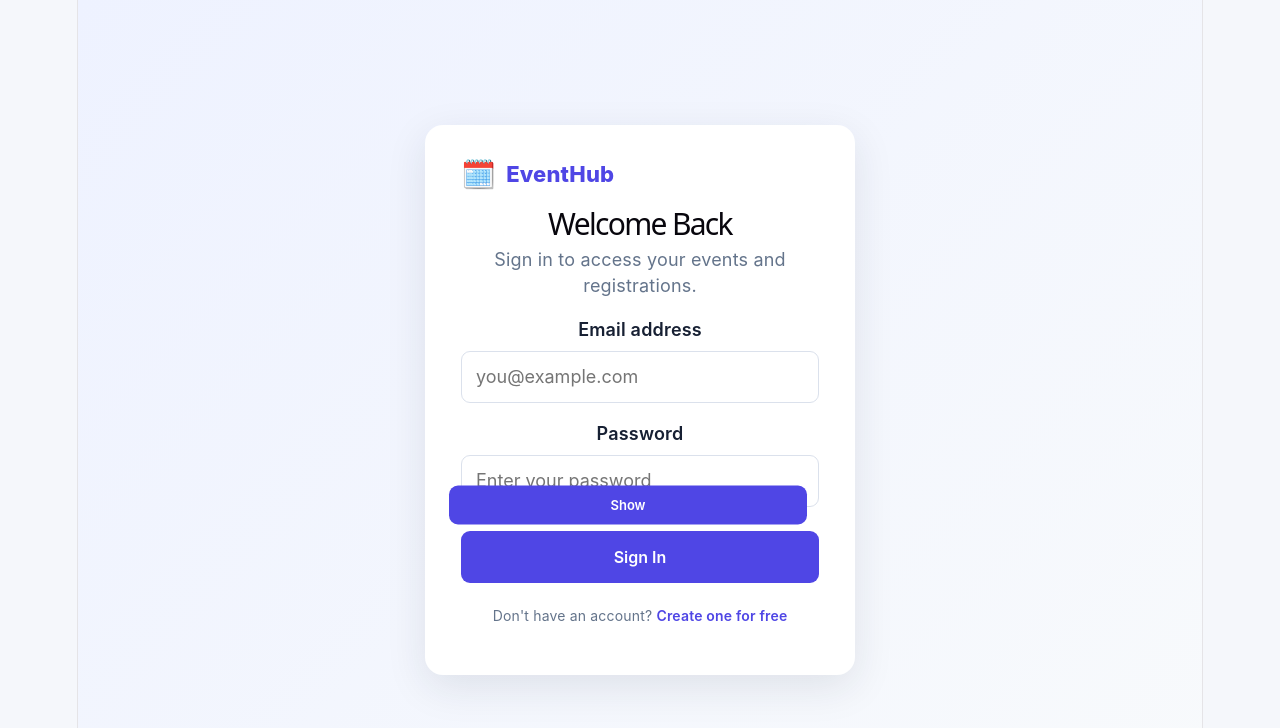
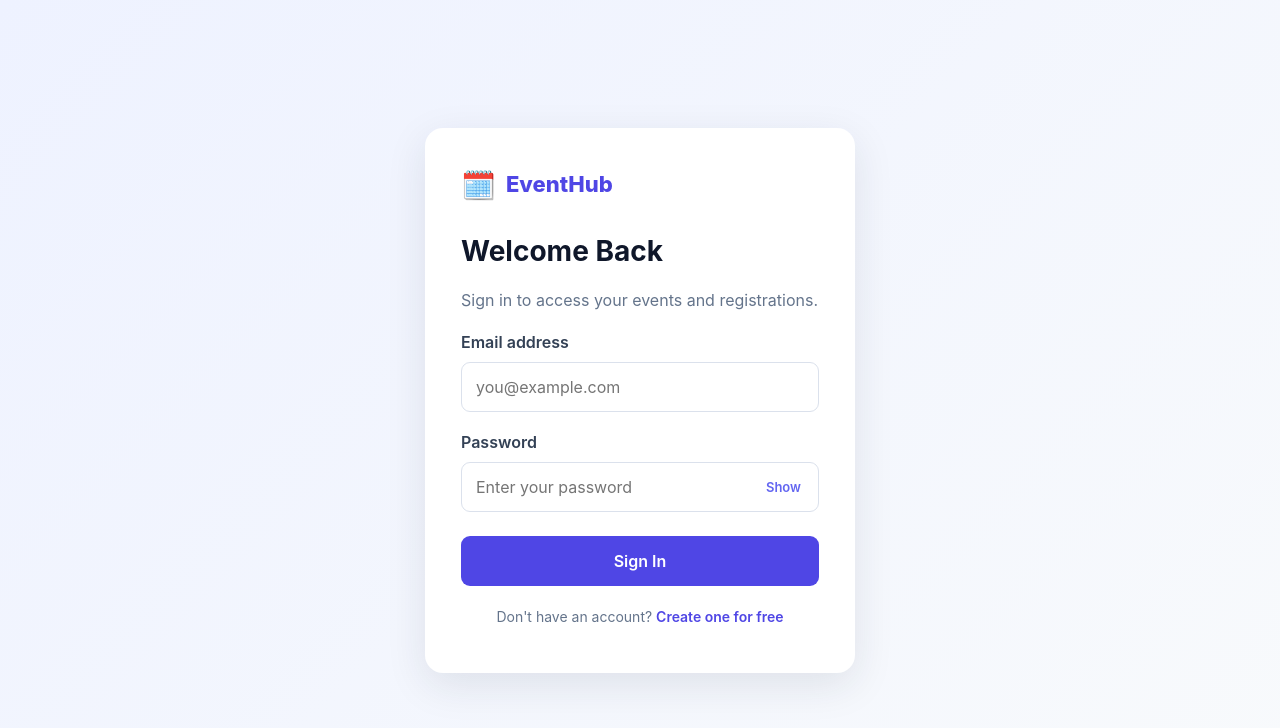
Before and after one commit to ashyune/Event-Management-System, a React app in the folder frontend/: page /login in a window 1280 px wide. Shown: the top 728 px of the page. Built offline with nearby package versions, Linux system fonts and the light colour scheme; the HTML template or start-up script is replaced by a standard one.

Commit message:
fix(ui): resolve dark-mode contrast issue and password toggle button sizing

```diff
--- a/frontend/src/App.css
+++ b/frontend/src/App.css
@@ -42,15 +42,17 @@ button {
 .auth-card {
   width: 100%;
   max-width: 430px;
-  background: white;
+  background: #ffffff;
   padding: 36px;
   border-radius: 18px;
   box-shadow: 0 12px 40px rgba(30, 41, 59, 0.1);
+  text-align: left;
 }
 
 .auth-card h1 {
   margin: 0 0 10px;
-  font-size: 30px;
+  font-size: 28px;
+  color: #0f172a;
 }
 
 .auth-card > p {
@@ -62,6 +64,7 @@ button {
   display: block;
   margin: 18px 0 8px;
   font-weight: 600;
+  color: #334155;
 }
 
 .auth-card input {
@@ -70,6 +73,8 @@ button {
   border: 1px solid #dbe1ec;
   border-radius: 9px;
   outline: none;
+  background-color: #ffffff;
+  color: #0f172a;
 }
 
 .auth-card input:focus {
@@ -77,7 +82,7 @@ button {
   box-shadow: 0 0 0 3px rgba(99, 102, 241, 0.12);
 }
 
-.auth-card button {
+.auth-card button:not(.auth-toggle-password) {
   width: 100%;
   padding: 13px;
   margin-top: 24px;
@@ -88,11 +93,11 @@ button {
   font-weight: 600;
 }
 
-.auth-card button:hover {
+.auth-card button:not(.auth-toggle-password):hover {
   background: #3730a3;
 }
 
-.auth-card button:disabled {
+.auth-card button:not(.auth-toggle-password):disabled {
   opacity: 0.6;
   cursor: not-allowed;
 }
@@ -1244,23 +1249,30 @@ button {
   box-sizing: border-box;
 }
 
-.auth-toggle-password {
+.auth-toggle-password,
+.auth-card button.auth-toggle-password {
   position: absolute;
-  right: 12px;
+  right: 10px;
   top: 50%;
   transform: translateY(-50%);
-  background: none;
-  border: none;
-  color: #6366f1;
-  font-weight: 600;
-  font-size: 13px;
+  width: auto !important;
+  margin-top: 0 !important;
+  padding: 4px 8px !important;
+  background: transparent !important;
+  border: none !important;
+  color: #6366f1 !important;
+  font-weight: 600 !important;
+  font-size: 13px !important;
   cursor: pointer;
-  padding: 4px 8px;
   line-height: 1;
-}
-
-.auth-toggle-password:hover {
-  color: #4f46e5;
+  box-shadow: none !important;
+  z-index: 2;
+}
+
+.auth-toggle-password:hover,
+.auth-card button.auth-toggle-password:hover {
+  background: transparent !important;
+  color: #3730a3 !important;
 }
 
 .auth-hint {
--- a/frontend/src/index.css
+++ b/frontend/src/index.css
@@ -1,111 +1,27 @@
 :root {
-  --text: #6b6375;
-  --text-h: #08060d;
-  --bg: #fff;
-  --border: #e5e4e7;
-  --code-bg: #f4f3ec;
-  --accent: #aa3bff;
-  --accent-bg: rgba(170, 59, 255, 0.1);
-  --accent-border: rgba(170, 59, 255, 0.5);
-  --social-bg: rgba(244, 243, 236, 0.5);
-  --shadow:
-    rgba(0, 0, 0, 0.1) 0 10px 15px -3px, rgba(0, 0, 0, 0.05) 0 4px 6px -2px;
-
-  --sans: system-ui, 'Segoe UI', Roboto, sans-serif;
-  --heading: system-ui, 'Segoe UI', Roboto, sans-serif;
-  --mono: ui-monospace, Consolas, monospace;
-
-  font: 18px/145% var(--sans);
-  letter-spacing: 0.18px;
-  color-scheme: light dark;
-  color: var(--text);
-  background: var(--bg);
-  font-synthesis: none;
-  text-rendering: optimizeLegibility;
+  font-family: Inter, system-ui, -apple-system, BlinkMacSystemFont, 'Segoe UI', Roboto, sans-serif;
+  line-height: 1.5;
+  font-weight: 400;
+  color-scheme: light;
+  color: #1e293b;
+  background-color: #f8fafc;
   -webkit-font-smoothing: antialiased;
   -moz-osx-font-smoothing: grayscale;
-
-  @media (max-width: 1024px) {
-    font-size: 16px;
-  }
 }
 
-@media (prefers-color-scheme: dark) {
-  :root {
-    --text: #9ca3af;
-    --text-h: #f3f4f6;
-    --bg: #16171d;
-    --border: #2e303a;
-    --code-bg: #1f2028;
-    --accent: #c084fc;
-    --accent-bg: rgba(192, 132, 252, 0.15);
-    --accent-border: rgba(192, 132, 252, 0.5);
-    --social-bg: rgba(47, 48, 58, 0.5);
-    --shadow:
-      rgba(0, 0, 0, 0.4) 0 10px 15px -3px, rgba(0, 0, 0, 0.25) 0 4px 6px -2px;
-  }
-
-  #social .button-icon {
-    filter: invert(1) brightness(2);
-  }
+* {
+  box-sizing: border-box;
 }
 
 body {
   margin: 0;
+  min-width: 320px;
+  min-height: 100vh;
+  background-color: #f8fafc;
+  color: #1e293b;
 }
 
 #root {
-  width: 1126px;
-  max-width: 100%;
-  margin: 0 auto;
-  text-align: center;
-  border-inline: 1px solid var(--border);
-  min-height: 100svh;
-  display: flex;
-  flex-direction: column;
-  box-sizing: border-box;
+  min-height: 100vh;
+  width: 100%;
 }
-
-h1,
-h2 {
-  font-family: var(--heading);
-  font-weight: 500;
-  color: var(--text-h);
-}
-
-h1 {
-  font-size: 56px;
-  letter-spacing: -1.68px;
-  margin: 32px 0;
-  @media (max-width: 1024px) {
-    font-size: 36px;
-    margin: 20px 0;
-  }
-}
-h2 {
-  font-size: 24px;
-  line-height: 118%;
-  letter-spacing: -0.24px;
-  margin: 0 0 8px;
-  @media (max-width: 1024px) {
-    font-size: 20px;
-  }
-}
-p {
-  margin: 0;
-}
-
-code,
-.counter {
-  font-family: var(--mono);
-  display: inline-flex;
-  border-radius: 4px;
-  color: var(--text-h);
-}
-
-code {
-  font-size: 15px;
-  line-height: 135%;
-  padding: 4px 8px;
-  background: var(--code-bg);
-}
```
Also changed, not shown: 2 other files (tests, documents, lock files or other folders).
